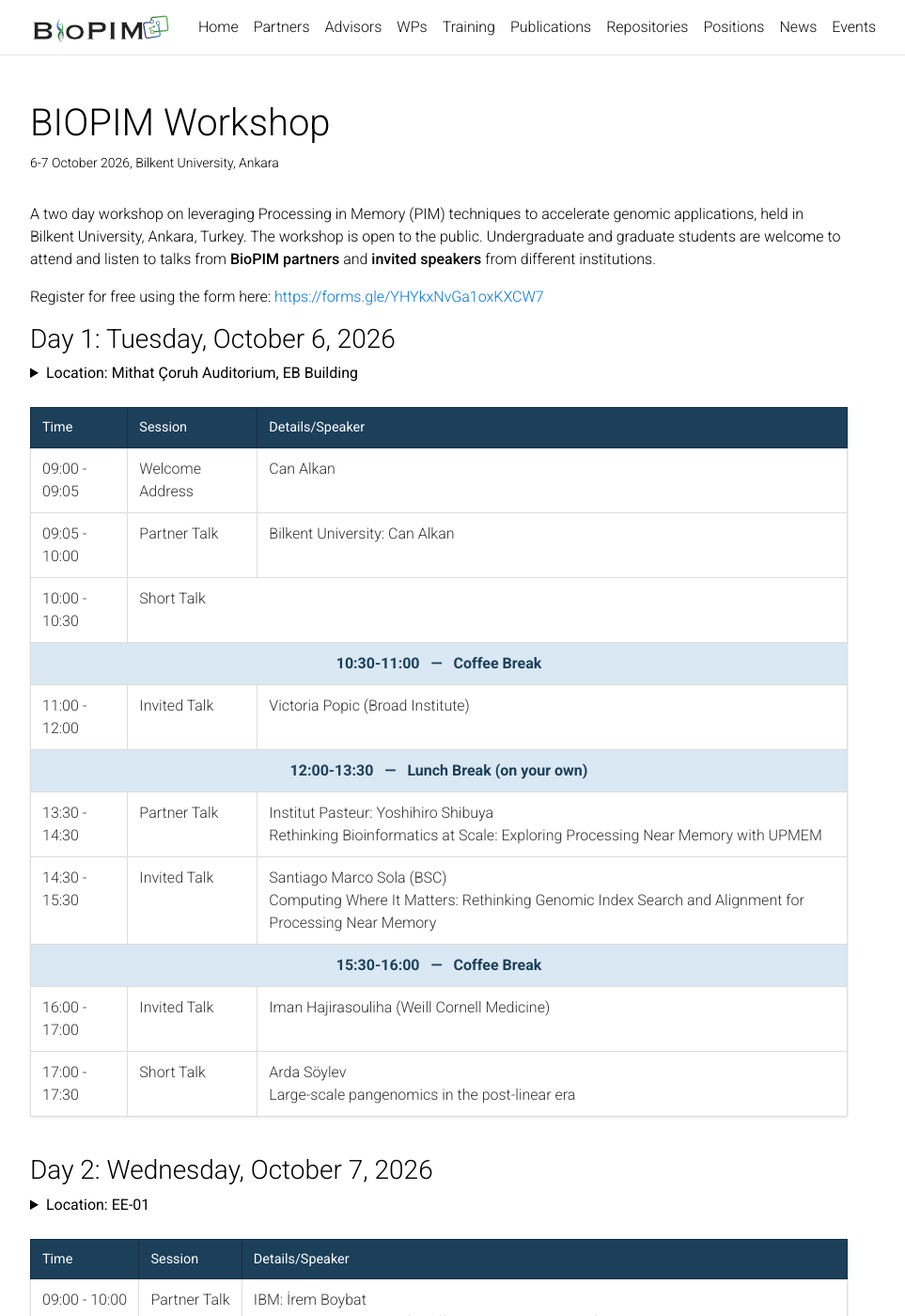
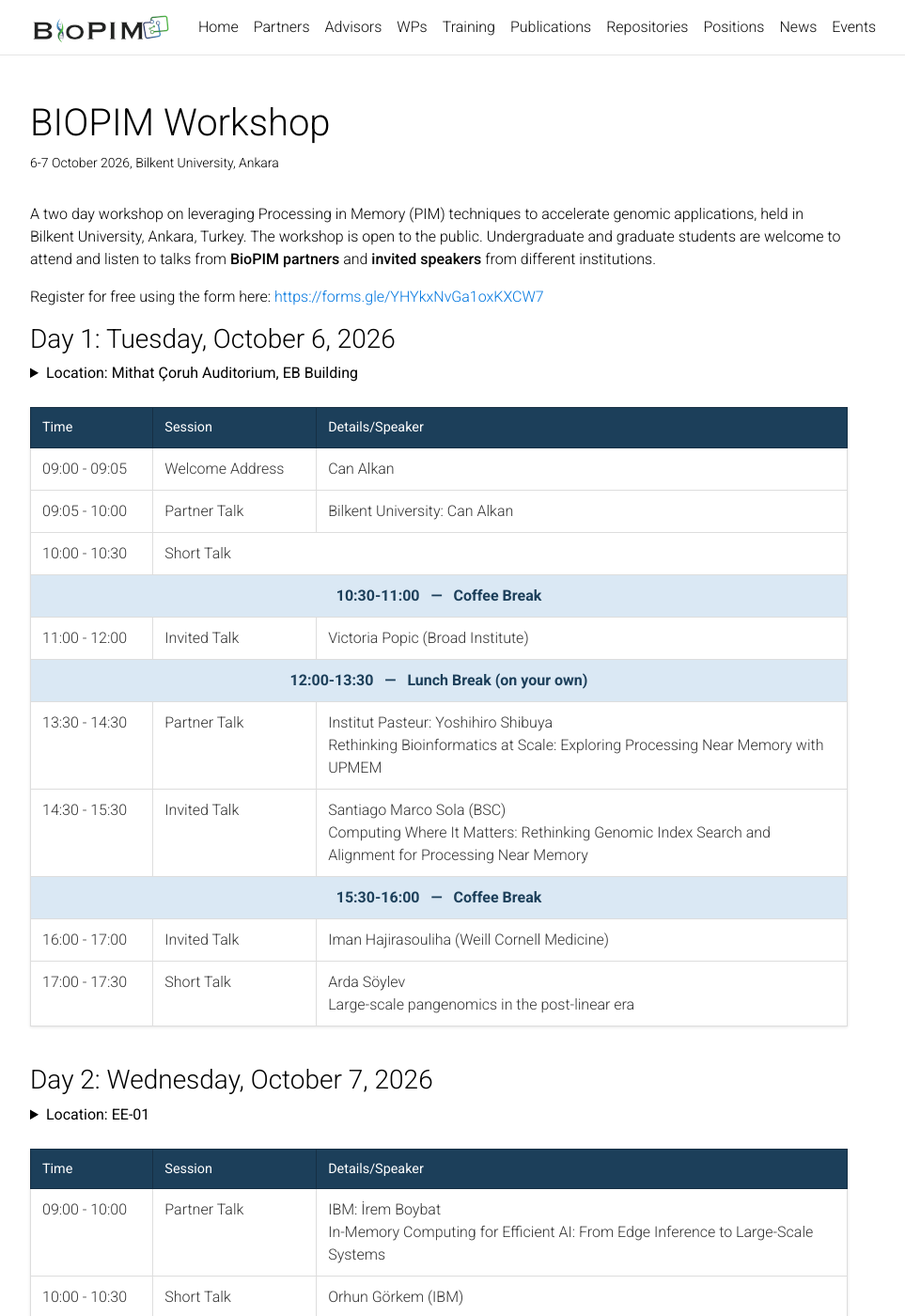
Before and after one commit to BioPIM/biopim.github.io, a Jekyll site: the page built from _pages/workshop.md, in a window 1280 px wide and 1400 px high. Shown: the whole window at 94% size, without its empty margins (173-1136 px from the left). Built offline with Jekyll 4.4.1, drawn with Linux system fonts in a browser that asks for light colours; comment, search, counter and statistics services are not loaded; a style sheet for code colours, icons or effects is not loaded.

Commit message:
fix table sizes

```diff
--- a/_pages/workshop.md
+++ b/_pages/workshop.md
@@ -32,9 +32,9 @@ nav: false
   }
 
   /* Column widths */
-  table.agenda-table col:nth-child(1) { width: 15%; } /* Time */
-  table.agenda-table col:nth-child(2) { width: 35%; } /* Speaker */
-  table.agenda-table col:nth-child(3) { width: 50%; } /* Title */
+  table.agenda-table colgroup col:nth-child(1) { width: 15%; } /* Time */
+  table.agenda-table colgroup col:nth-child(2) { width: 20%; } /* Speaker */
+  table.agenda-table colgroup col:nth-child(3) { width: 65%; } /* Title */
 
   /* Styling for Break rows */
   tr.break-row {
@@ -64,6 +64,11 @@ Register for free using the form here: [https://forms.gle/YHYkxNvGa1oxKXCW7](htt
 </details>
 
 <table class="agenda-table">
+   <colgroup>
+       <col span="1">
+       <col span="1">
+       <col span="1">
+    </colgroup>
   <thead>
     <tr>
       <th>Time</th>
@@ -133,6 +138,11 @@ Register for free using the form here: [https://forms.gle/YHYkxNvGa1oxKXCW7](htt
 </details>
 
 <table class="agenda-table">
+   <colgroup>
+       <col span="1">
+       <col span="1">
+       <col span="1">
+    </colgroup>
   <thead>
     <tr>
       <th>Time</th>
```
